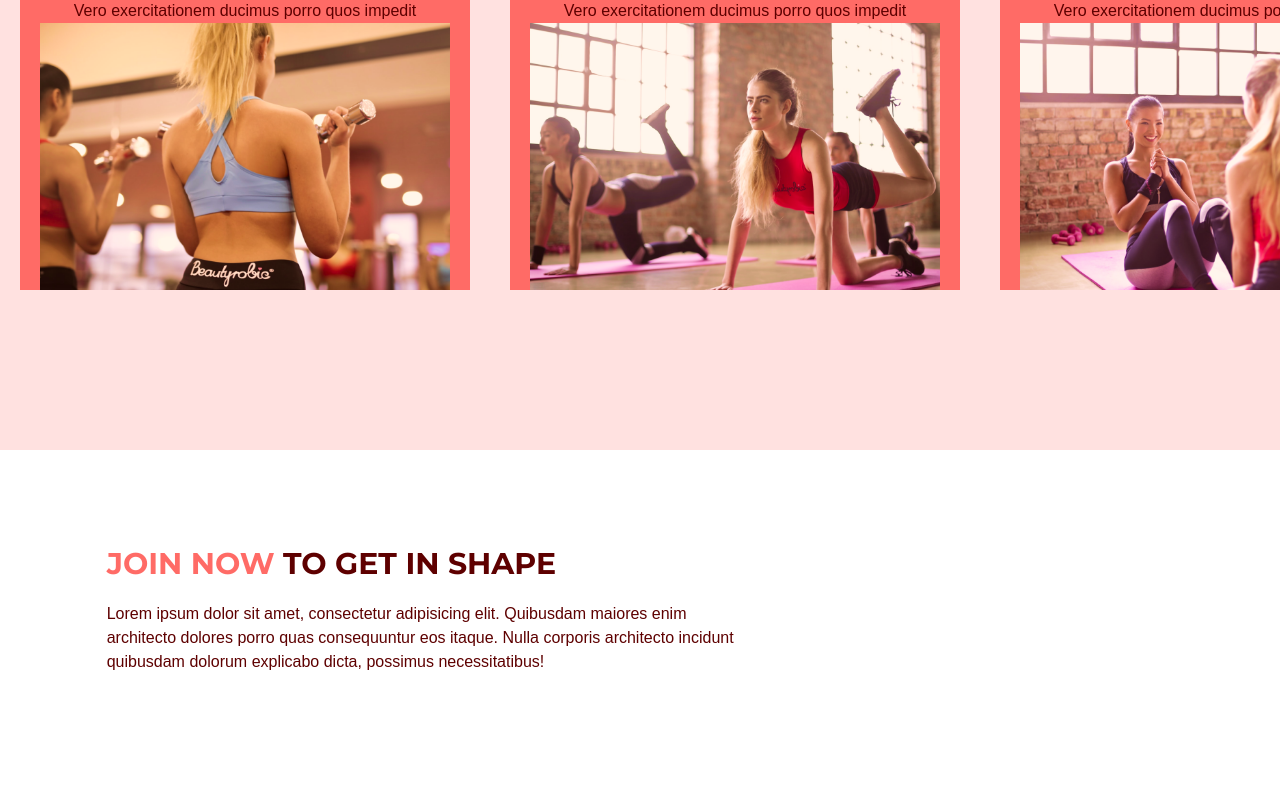
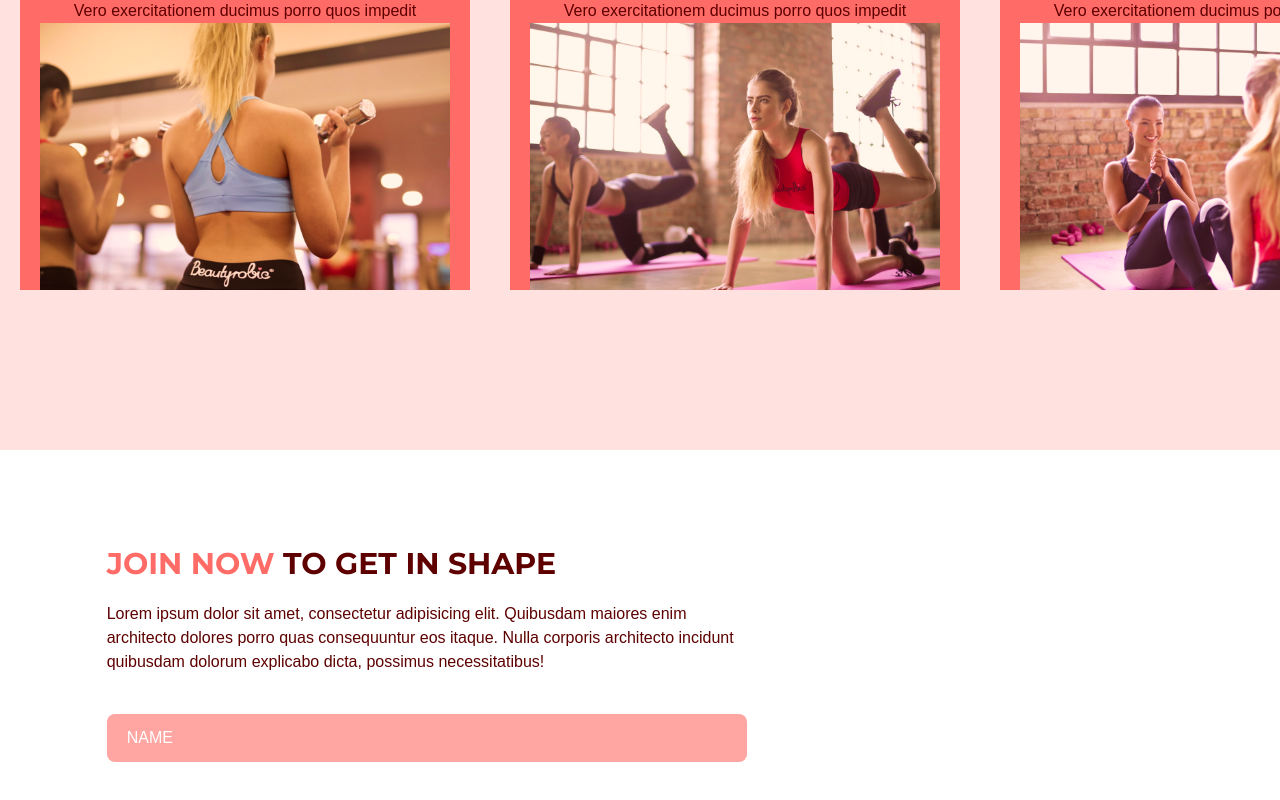
Before and after one commit to FrancoTr/react-ts-evogym, a React (Vite) app: page / in a window 1280 px wide. Shown: the part 2492-3292 px from the top of the page. Built offline with nearby package versions, Linux system fonts and the light colour scheme.

Commit message:
Add name input to contact us form

```diff
--- a/src/scenes/contactUs/index.tsx
+++ b/src/scenes/contactUs/index.tsx
@@ -9,6 +9,8 @@ type Props = {
 };
 
 function ContactUs({ setSelectedPage }: Props) {
+  const inputStyles = `w-full rounded-lg bg-primary-300 px-5 py-3 placeholder-white`;
+
   const {
     register,
     trigger,
@@ -67,7 +69,24 @@ function ContactUs({ setSelectedPage }: Props) {
               onSubmit={onSubmit}
               action="https://formsubmit.co/a@email.com"
               method="POST"
-            ></form>
+            >
+              <input
+                className={inputStyles}
+                type="text"
+                placeholder="NAME"
+                {...register("name", {
+                  required: true,
+                  maxLength: 100,
+                })}
+              />
+              {errors.name && (
+                <p className="mt-1 text-primary-500">
+                  {errors.name.type === "required" && "This field is required."}
+                  {errors.name.type === "maxLength" &&
+                    "Max length is 100 char."}
+                </p>
+              )}
+            </form>
           </motion.div>
         </div>
       </motion.div>
```
